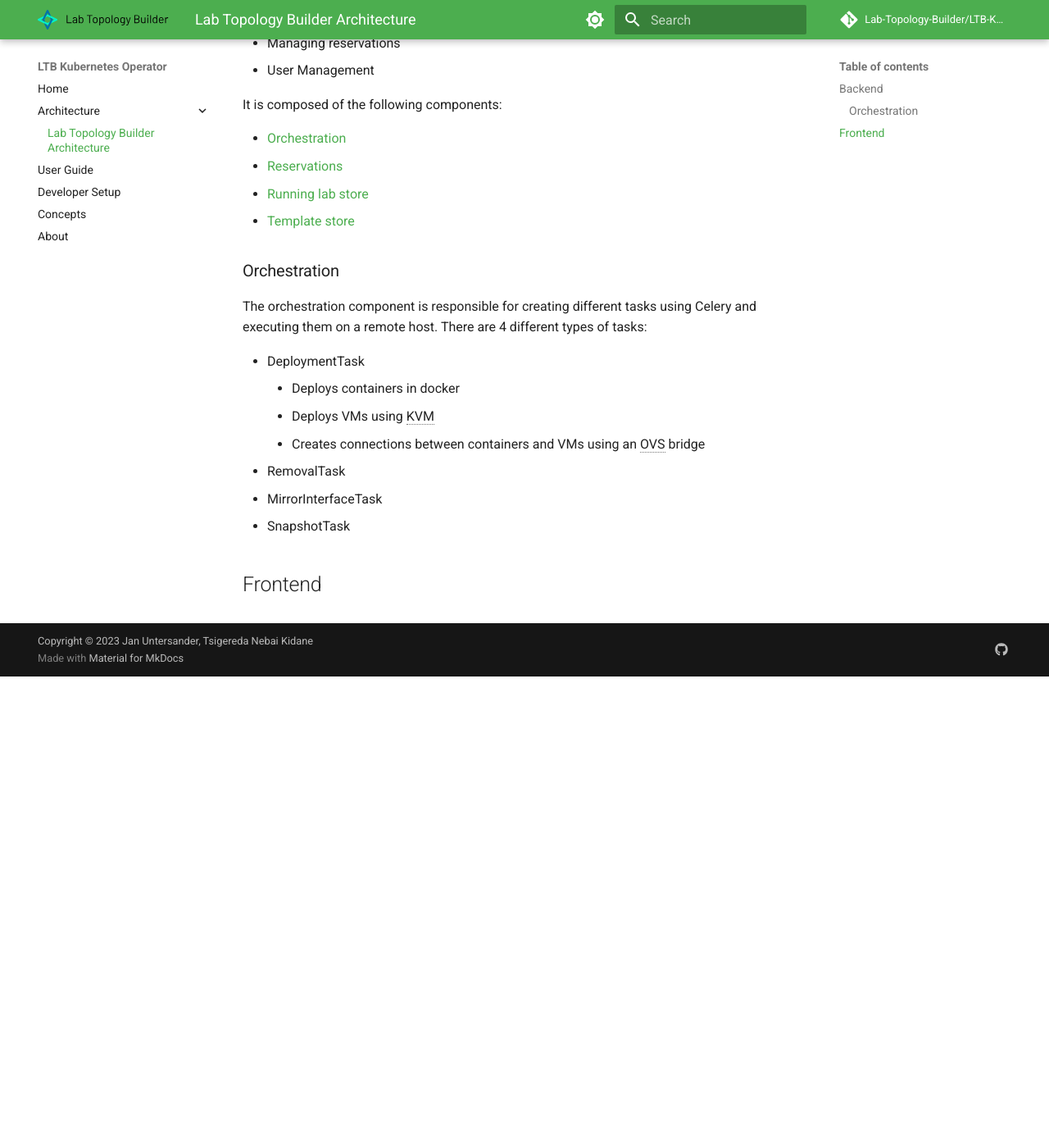
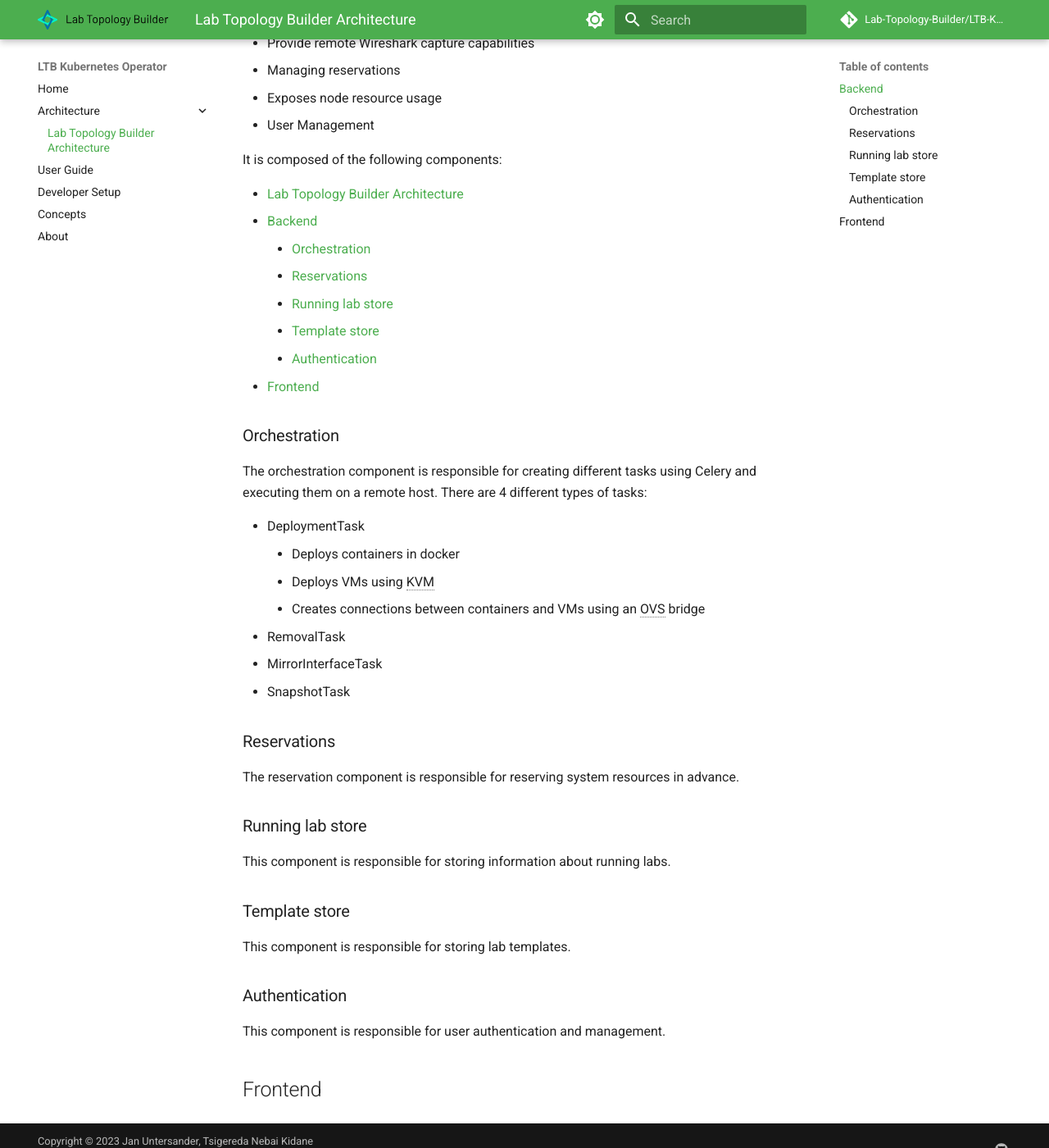
Before and after one commit to Lab-Topology-Builder/LTB-K8s-Backend, an MkDocs documentation site: the page built from docs/architecture/ltb-architecture.md, in a window 1280 px wide and 1400 px high, scrolled down 575 px. Shown: the whole window at 82% size. Built offline with MkDocs 1.6.1 and Material for MkDocs 9.7.7, drawn with Linux system fonts in a browser that asks for light colours; comment, search, counter and statistics services are not loaded; some of the changed text lies outside the part shown.

Commit message:
Update architecture ananlysis

```diff
--- a/docs/architecture/ltb-architecture.md
+++ b/docs/architecture/ltb-architecture.md
@@ -12,19 +12,25 @@ It is responsible for the following tasks:
 
 - Parsing the YAML topology files
 - Deploying/Destroying the containers and VMs
+- Exposes status of lab deployments
 - Exposes
 - Expose information on how to access the deployed containers and VMs
 - Provide remote SSH capabilities
 - Provide remote Wireshark capture capabilities
 - Managing reservations
+- Exposes node resource usage
 - User Management
 
 It is composed of the following components:
 
-- [Orchestration](#orchestration)
-- [Reservations](#reservations)
-- [Running lab store](#running-lab-store)
-- [Template store](#template-store)
+- [Lab Topology Builder Architecture](#lab-topology-builder-architecture)
+  - [Backend](#backend)
+    - [Orchestration](#orchestration)
+    - [Reservations](#reservations)
+    - [Running lab store](#running-lab-store)
+    - [Template store](#template-store)
+    - [Authentication](#authentication)
+  - [Frontend](#frontend)
 
 ### Orchestration
 
@@ -38,4 +44,14 @@ There are 4 different types of tasks:
 - RemovalTask
 - MirrorInterfaceTask
 - SnapshotTask
+
+### Reservations
+The reservation component is responsible for reserving system resources in advance.
+
+### Running lab store
+This component is responsible for storing information about running labs.
+### Template store
+This component is responsible for storing lab templates.
+### Authentication
+This component is responsible for user authentication and management.
 ## Frontend
```
